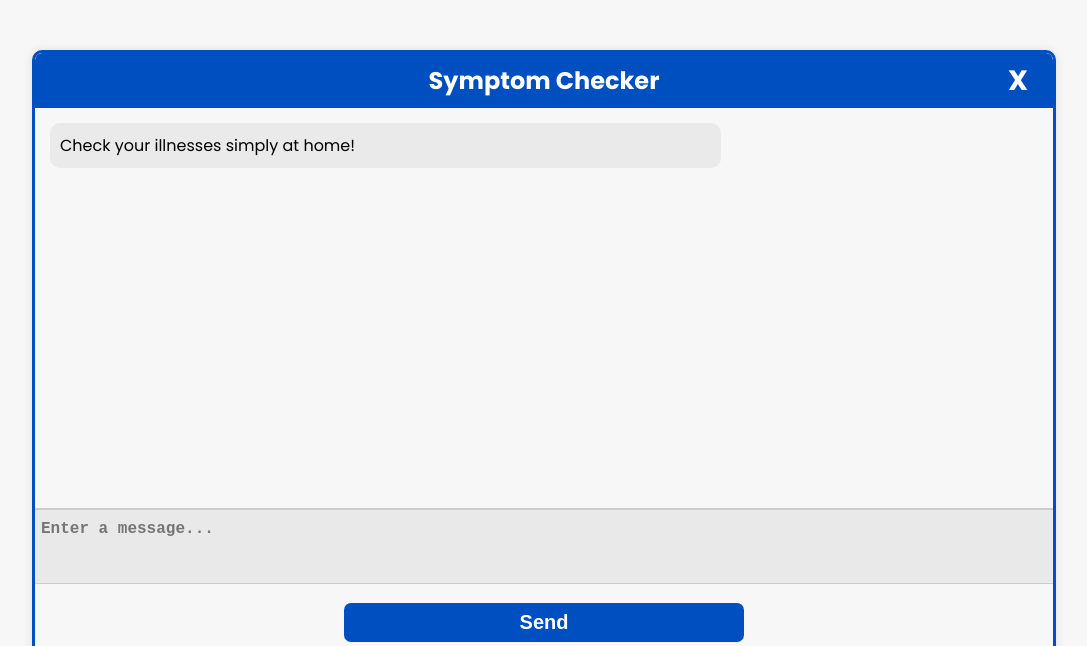
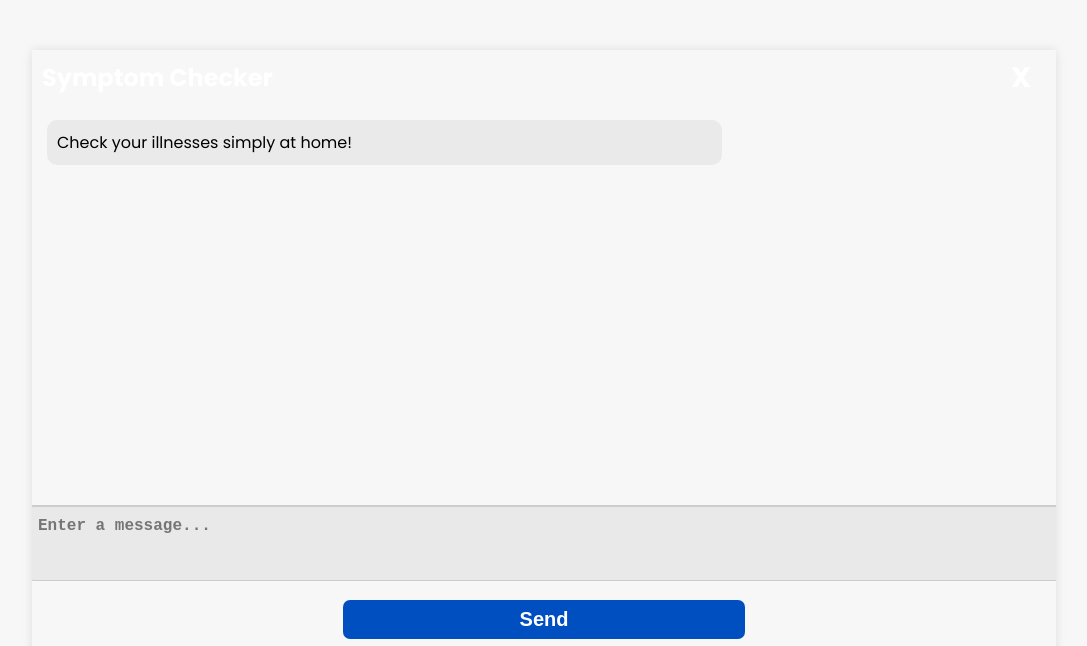
Before and after one commit to SarahKim1006/Symptom-Checker, a plain HTML site: page index.html in a window 1280 px wide. Shown: the top 646 px of the page, without its empty margins (96-1183 px from the left). Drawn offline with Linux system fonts and the light colour scheme.

Commit message:
Changed colors

```diff
--- a/style.css
+++ b/style.css
@@ -16,7 +16,8 @@ body {
 }
 
 .chatBot {
-  border: 3px solid #004fc1;
+  /*border: 3px solid #004fc1;*/
+  border: 3px solid #2C2C2C
   border-radius: 10px;
   margin: 50px auto;
   margin-left: 10%;
@@ -28,7 +29,8 @@ body {
 }
 
 header {
-  background-color: #004fc1;
+  /*background-color: #004fc1;*/
+  background-color: #121212
   text-align: center;
   padding: 10px;
   border-radius: 7px 7px 0 0;
```
